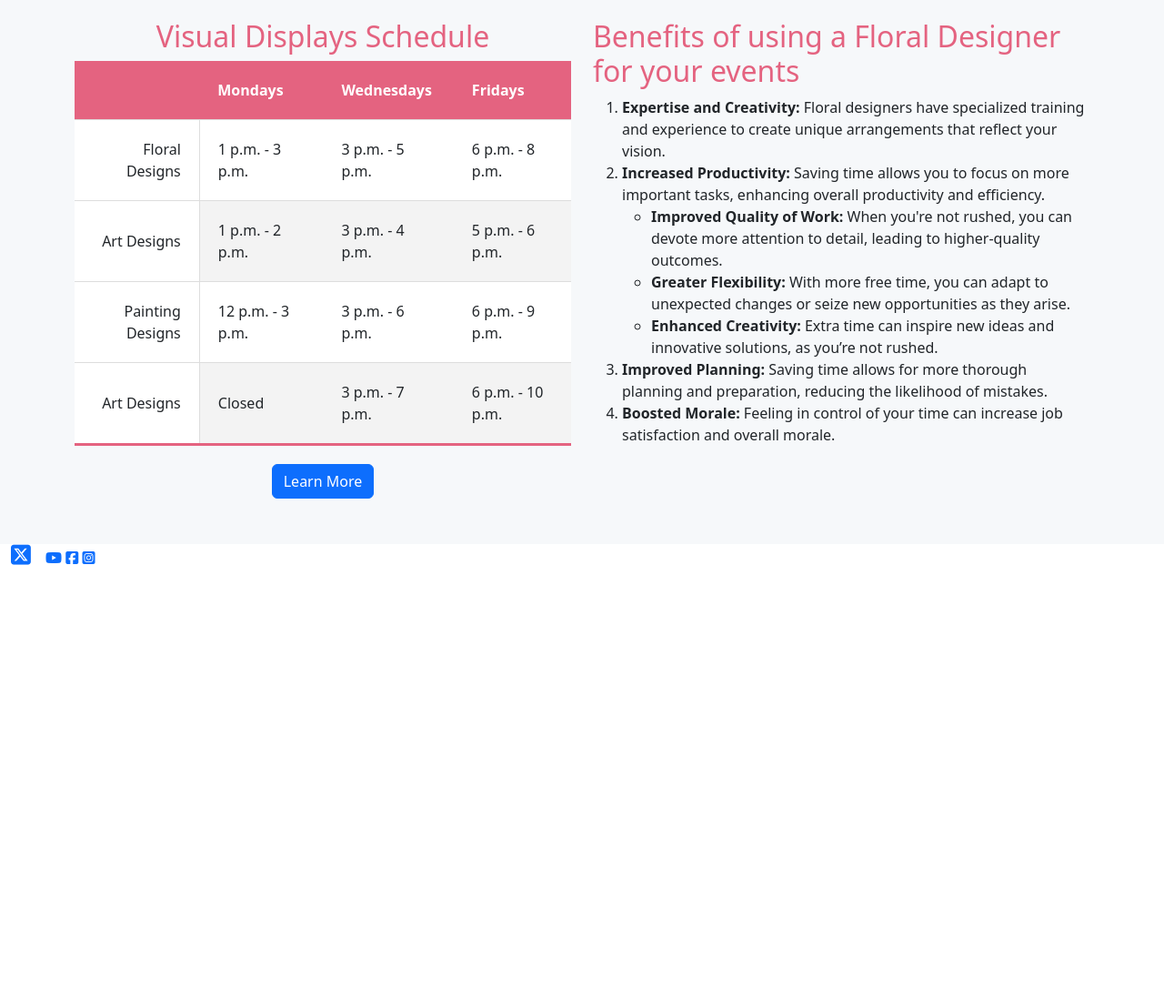
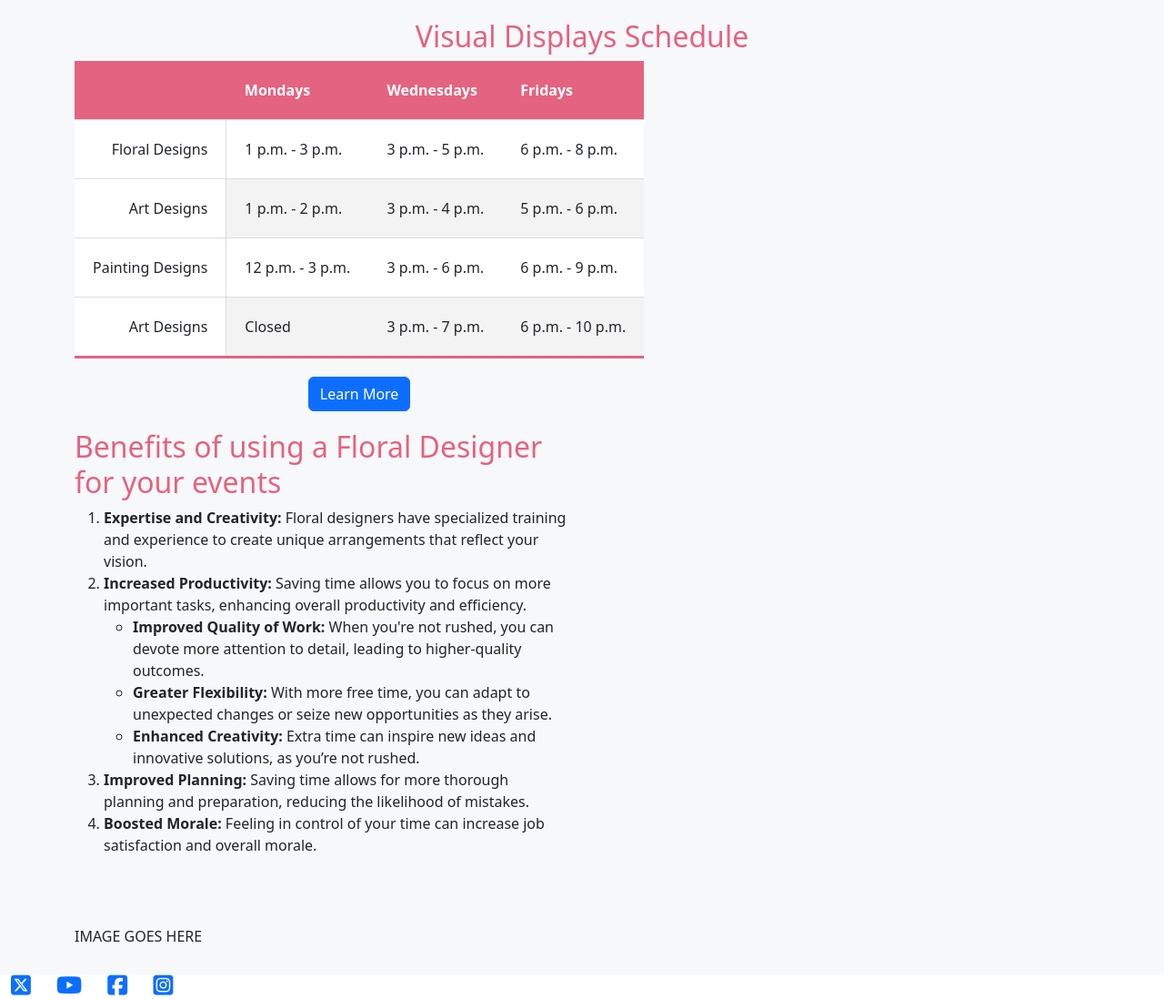
Before and after one commit to pdejort/fall-2024, a plain HTML site: page index.html in a window 1280 px wide. Shown: the part 1673-2771 px from the top of the page at 91% size. Before the commit the page ends 2298 px from the top, so only its background shows below. Drawn offline with nearby package versions, Linux system fonts and the light colour scheme.

Commit message:
UPDATED TABLE AND LIST

```diff
--- a/index.html
+++ b/index.html
@@ -151,7 +151,7 @@ Welcome to Bloom & Whimsy, where nature's beauty meets artistic expression throu
        <div class="container-fluid schedule-section table-responsive">
 <div class="container">
  <div class="row">
-  <div class="col-12 col-xxs-12 col-xs-12 col-md-6 col-lg-6 col-xl-6 col-xxl-6">
+  <div class="col-12">
     <h2 class="text-center">Visual Displays Schedule</h2>
 
     <table class="content-table">
@@ -224,18 +224,31 @@ Welcome to Bloom & Whimsy, where nature's beauty meets artistic expression throu
 </div>
 <!-- End Table -->
 
+      <!-- Begin List-->
+      <div class="container-fluid schedule-section table-responsive">
+        <div class="container">
+         <div class="row">
+          <div class="col-12 col-xxs-12 col-xs-12 col-md-12 col-lg-6 col-xl-6 col-xxl-6">IMAGE GOES HERE</div>
+
+              <div class="col-12 col-xxs-12 col-xs-12 col-md-12 col-lg-6 col-xl-6 col-xxl-6">
+              </div>
+            </div>
+          </div>
+        </div>
+        <!-- End List -->
+
 
   </main>
 
   <footer>
 
-    <div class+"container text-center footer-row">
+    <div class+"container-fluid text-center footer-row">
       <div class="row">
         <div class="col-12">
           <a href="#"><i class="fa-brands fa-square-x-twitter fa-social-media"></i></a>
-          <a href="#"><i class="fa-brands fa-youtube"></i></a>
-          <a href="#"><i class="fa-brands fa-square-facebook"></i></a>
-          <a href="#"><i class="fa-brands fa-square-instagram"></i></a>
+          <a href="#"><i class="fa-brands fa-youtube fa-social-media"></i></a>
+          <a href="#"><i class="fa-brands fa-square-facebook fa-social-media"></i></a>
+          <a href="#"><i class="fa-brands fa-square-instagram fa-social-media"></i></a>
         </div>
       </div>
     </div>
```
